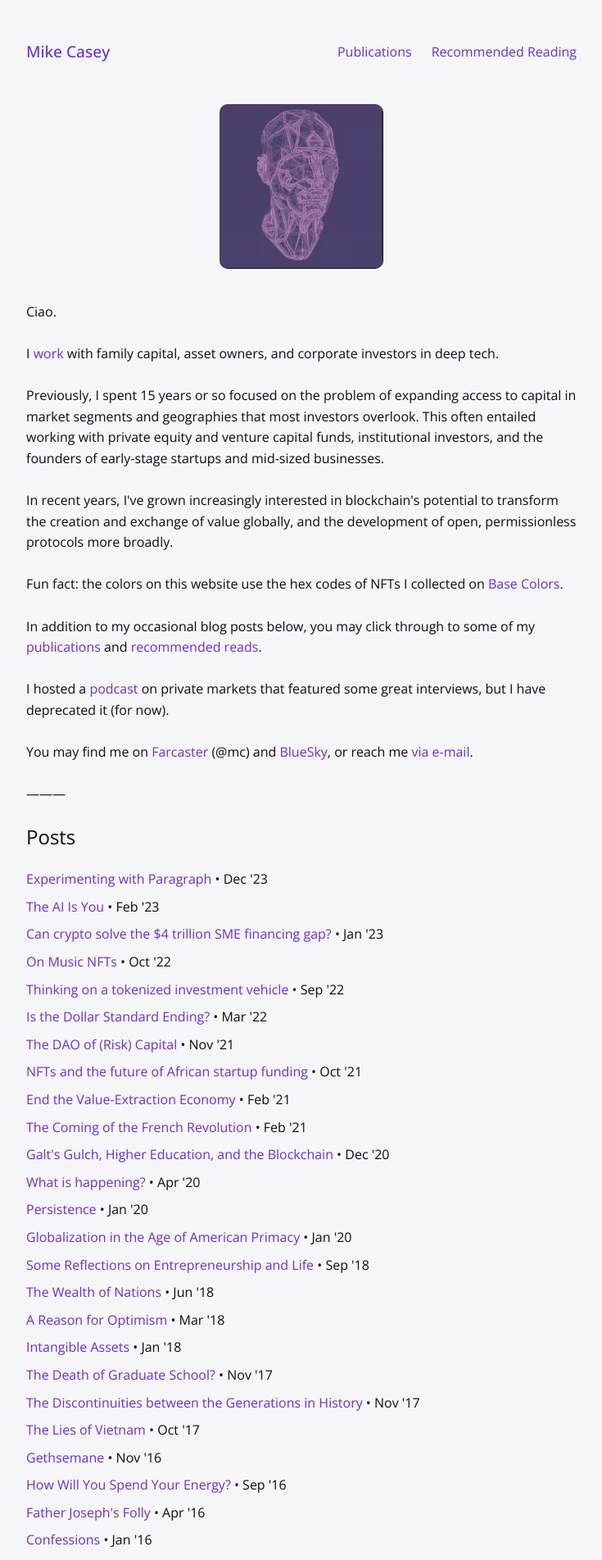
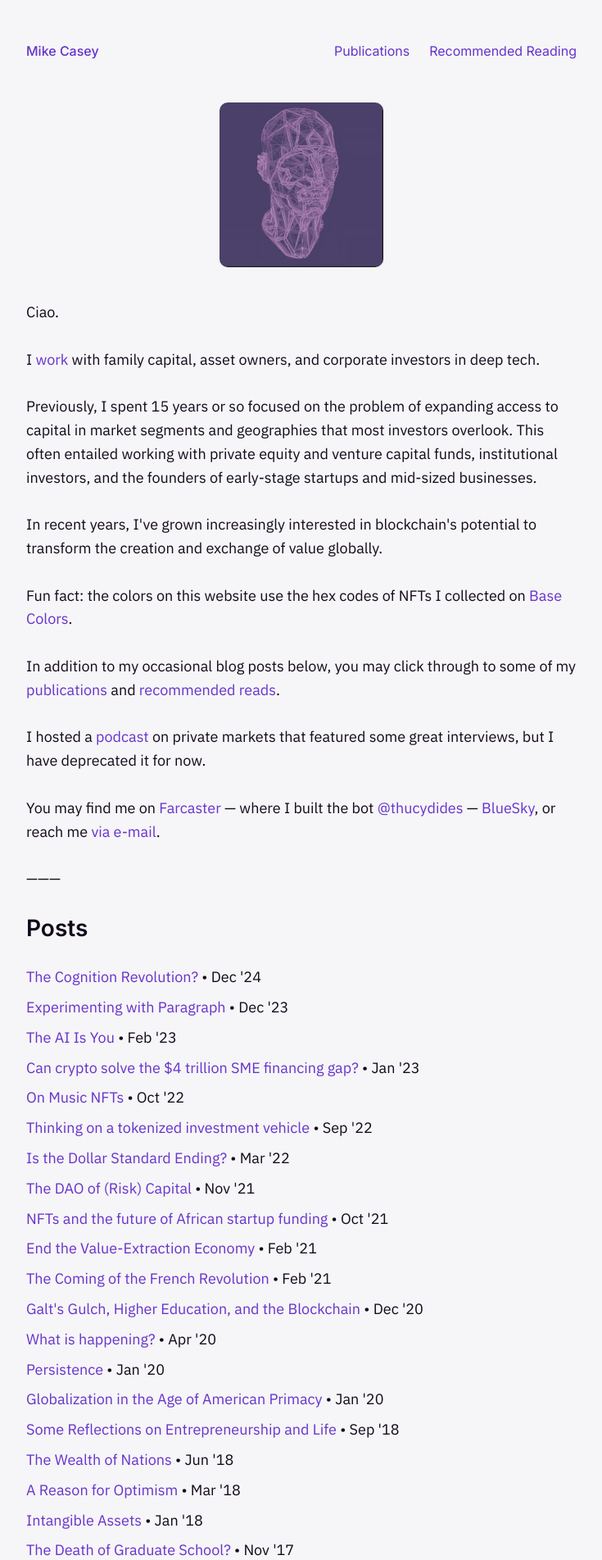
Before and after one commit to miguelito4/casey.github.io, a Jekyll site: the page built from index.html, in a window 1280 px wide. Shown: the top 1903 px of the page at 82% size, without its empty margins (272-1007 px from the left). Built offline with Jekyll 4.4.1, drawn with Linux system fonts in a browser that asks for light colours; the list of posts is cut into pages by our own code.

Commit message:
Updated fonts and added new post

```diff
--- a/_layouts/default.html
+++ b/_layouts/default.html
@@ -4,7 +4,7 @@
     <meta charset="UTF-8">
     <meta name="viewport" content="width=device-width, initial-scale=1.0">
     <title>{{ site.title }}{% if page.title %} - {{ page.title }}{% endif %}</title>
-    <link href="https://fonts.googleapis.com/css2?family=Open+Sans:wght@400;500;600&display=swap" rel="stylesheet">
+    <link href="https://fonts.googleapis.com/css2?family=Inter:wght@400;500;600&family=IBM+Plex+Sans:wght@400;500&display=swap" rel="stylesheet">
     <link rel="stylesheet" href="/assets/css/style.css">
 </head>
 <body>
--- a/_layouts/home.html
+++ b/_layouts/home.html
@@ -13,15 +13,15 @@ layout: default
         <br><br>
         Previously, I spent 15 years or so focused on the problem of expanding access to capital in market segments and geographies that most investors overlook. This often entailed working with private equity and venture capital funds, institutional investors, and the founders of early-stage startups and mid-sized businesses.
         <br><br>
-        In recent years, I've grown increasingly interested in blockchain's potential to transform the creation and exchange of value globally, and the development of open, permissionless protocols more broadly.
+        In recent years, I've grown increasingly interested in blockchain's potential to transform the creation and exchange of value globally.
         <br><br>
         Fun fact: the colors on this website use the hex codes of NFTs I collected on <a href="https://basecolors.com">Base Colors</a>.
         <br><br>
         In addition to my occasional blog posts below, you may click through to some of my <a href="/publications">publications</a> and <a href="/reading">recommended reads</a>.
         <br><br>
-        I hosted a <a href="https://www.porticopodcast.com">podcast</a> on private markets that featured some great interviews, but I have deprecated it (for now).
+        I hosted a <a href="https://www.porticopodcast.com">podcast</a> on private markets that featured some great interviews, but I have deprecated it for now.
         <br><br>
-        You may find me on <a href="https://farcaster.xyz">Farcaster</a> (@mc) and <a href="https://bsky.app/profile/mcasey.xyz">BlueSky</a>, or reach me <a href="mailto:hi@mcasey.xyz">via e-mail</a>.
+        You may find me on <a href="https://farcaster.xyz">Farcaster</a> — where I built the bot <a href="https://warpcast.com/thucydides">@thucydides</a> — <a href="https://bsky.app/profile/mcasey.xyz">BlueSky</a>, or reach me <a href="mailto:hi@mcasey.xyz">via e-mail</a>.
         <br><br>
     ———
 
--- a/assets/css/style.css
+++ b/assets/css/style.css
@@ -2,6 +2,8 @@
   --background-color: #f6f5f7;
   --text-color: #12091a;
   --link-color: #6633cc;
+  --heading-font: 'Inter', -apple-system, BlinkMacSystemFont, Helvetica, Arial, sans-serif, "Segoe UI", Roboto;
+  --body-font: 'IBM Plex Sans', -apple-system, BlinkMacSystemFont, sans-serif;
 }
 
 @media (prefers-color-scheme: dark) {
@@ -15,11 +17,12 @@
 body {
   background-color: var(--background-color);
   color: var(--text-color);
-  font-family: 'Open Sans', -apple-system, BlinkMacSystemFont, "Segoe UI", Roboto, Helvetica, Arial, sans-serif;
+  font-family: var(--body-font);
   line-height: 1.6;
   max-width: 42rem;
   margin: 0 auto;
   padding: 2rem;
+  font-size: 1.125rem;
 }
 
 a {
@@ -40,8 +43,17 @@ a:hover {
   margin-bottom: 0.5rem;
 }
 
-h1, h2 {
-  font-weight: normal;
+h1, h2, h3, h4, h5, h6 {
+  font-family: var(--heading-font);
+  font-weight: 600;
+}
+
+h1 {
+  font-size: 2rem;
+}
+
+h2 {
+  font-size: 1.75rem;
 }
 
 .site-header {
@@ -60,8 +72,14 @@ h1, h2 {
 }
 
 .site-title a {
-  font-size: 1.2rem;
+  font-family: var(--heading-font);
+  font-size: 1rem;
   font-weight: 500;
+}
+
+.nav-links {
+  font-family: var(--heading-font);
+  font-size: 1rem;
 }
 
 .nav-links {
```
Also changed, not shown: _posts/2024-12-27-the-cognition-revolution?.md (added, +37 -0 lines), reading.md (+3 -0 lines).
